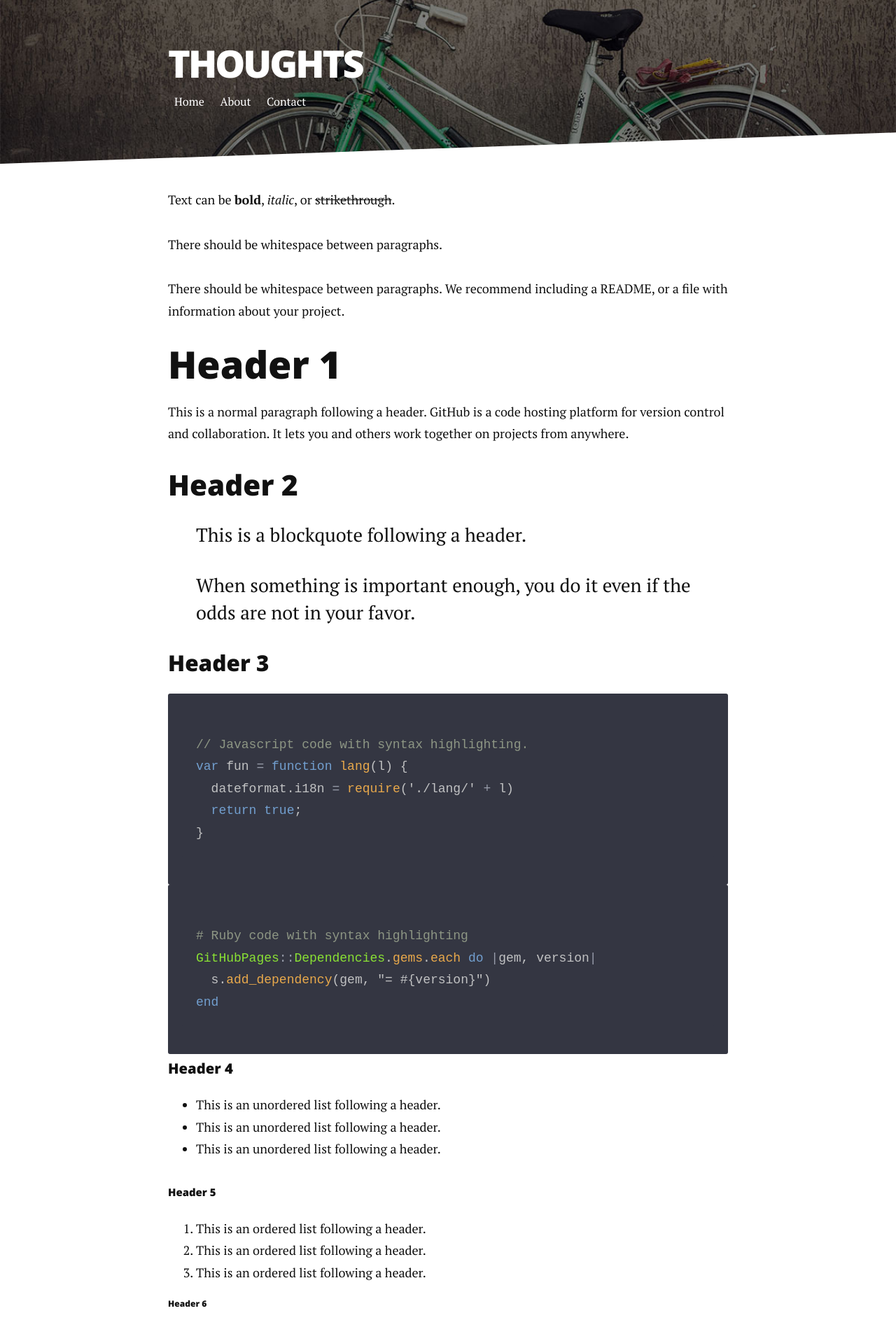
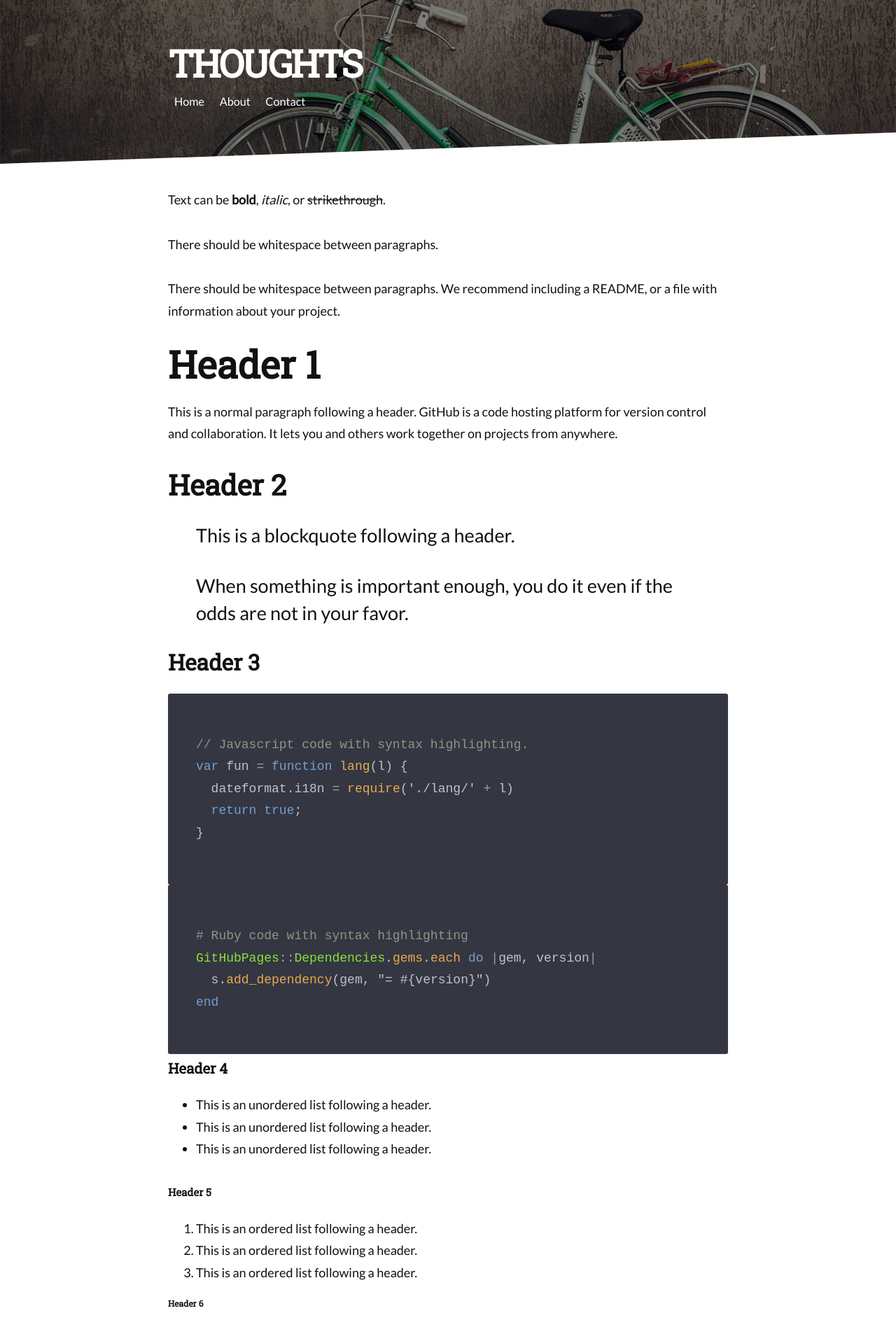
Before and after one commit to ltcperera/ltcperera.github.io, a Jekyll site: the page built from formatting_key.md, in a window 1280 px wide. Shown: the top 1896 px of the page at 70% size. Built offline with Jekyll 4.4.1, drawn with Linux system fonts in a browser that asks for light colours; nearby versions of some CDN libraries.

Commit message:
Changed font faces for site.

```diff
--- a/_includes/head.html
+++ b/_includes/head.html
@@ -10,6 +10,8 @@
 
     <!-- Come and get me RSS readers -->
     <link rel="alternate" type="application/rss+xml" title="{{ site.title }}" href="{{ "/feed.xml" | prepend: site.baseurl | prepend: site.url }}" />
+    <link href="https://fonts.googleapis.com/css?family=Lato" rel="stylesheet">
+    <link href="https://fonts.googleapis.com/css?family=Roboto+Slab" rel="stylesheet">
 
     <!-- Stylesheet -->
     <link rel="stylesheet" href="{{ "/assets/css/style.css" | prepend: site.baseurl }}">
--- a/assets/scss/_config.scss
+++ b/assets/scss/_config.scss
@@ -52,5 +52,5 @@
 TYPE SETTINGS
 ***************/
 
-$sans-serif: "Open Sans", Helvetica, Arial, sans-serif;
-$serif: "PT Serif", Georgia, Times, serif;
+$sans-serif: 'Roboto Slab', Georgia, Times, serif;
+$serif: 'Lato', Helvetica, Arial, sans-serif;
```
Also changed, not shown: assets/css/style.css.
